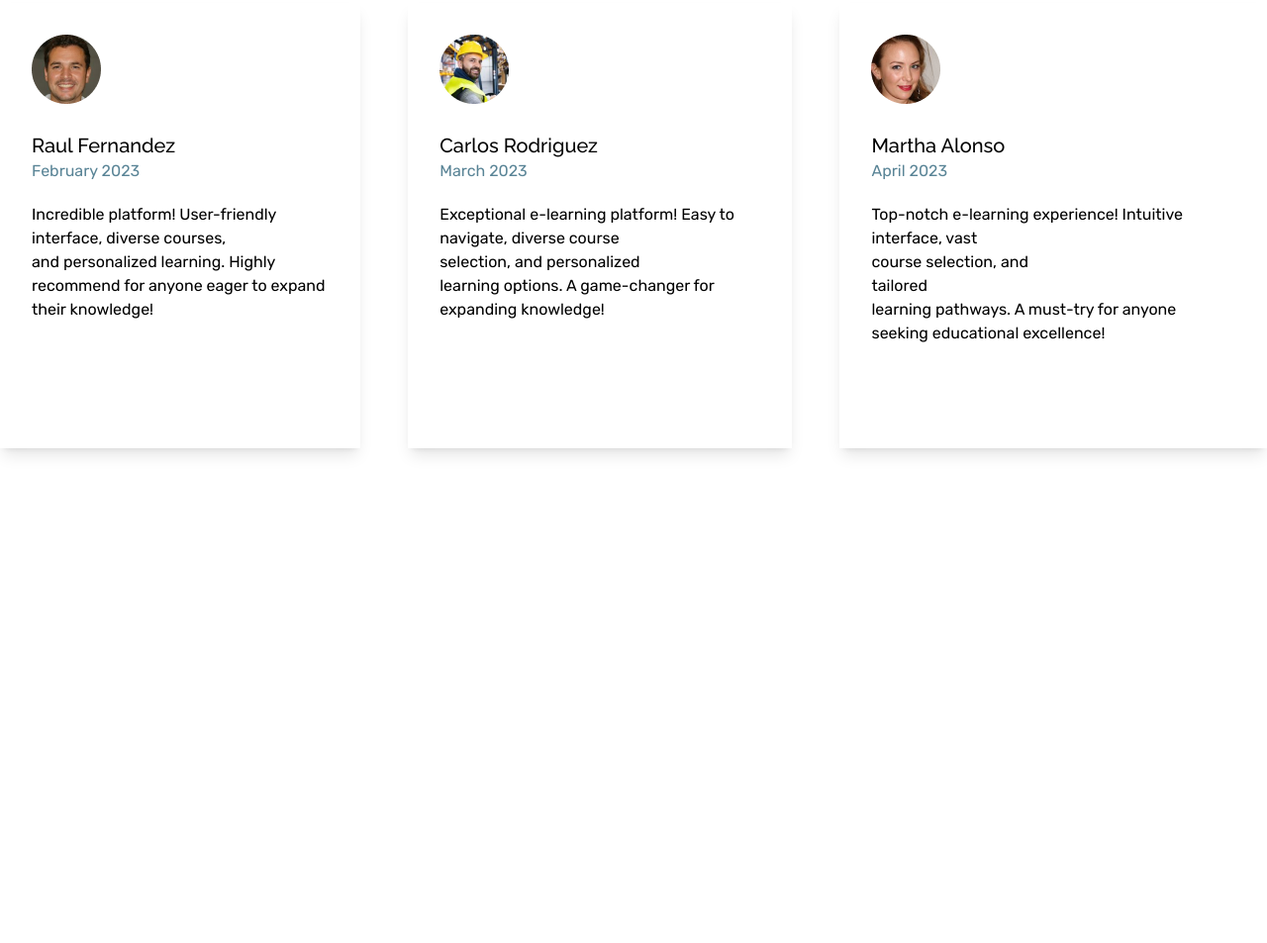
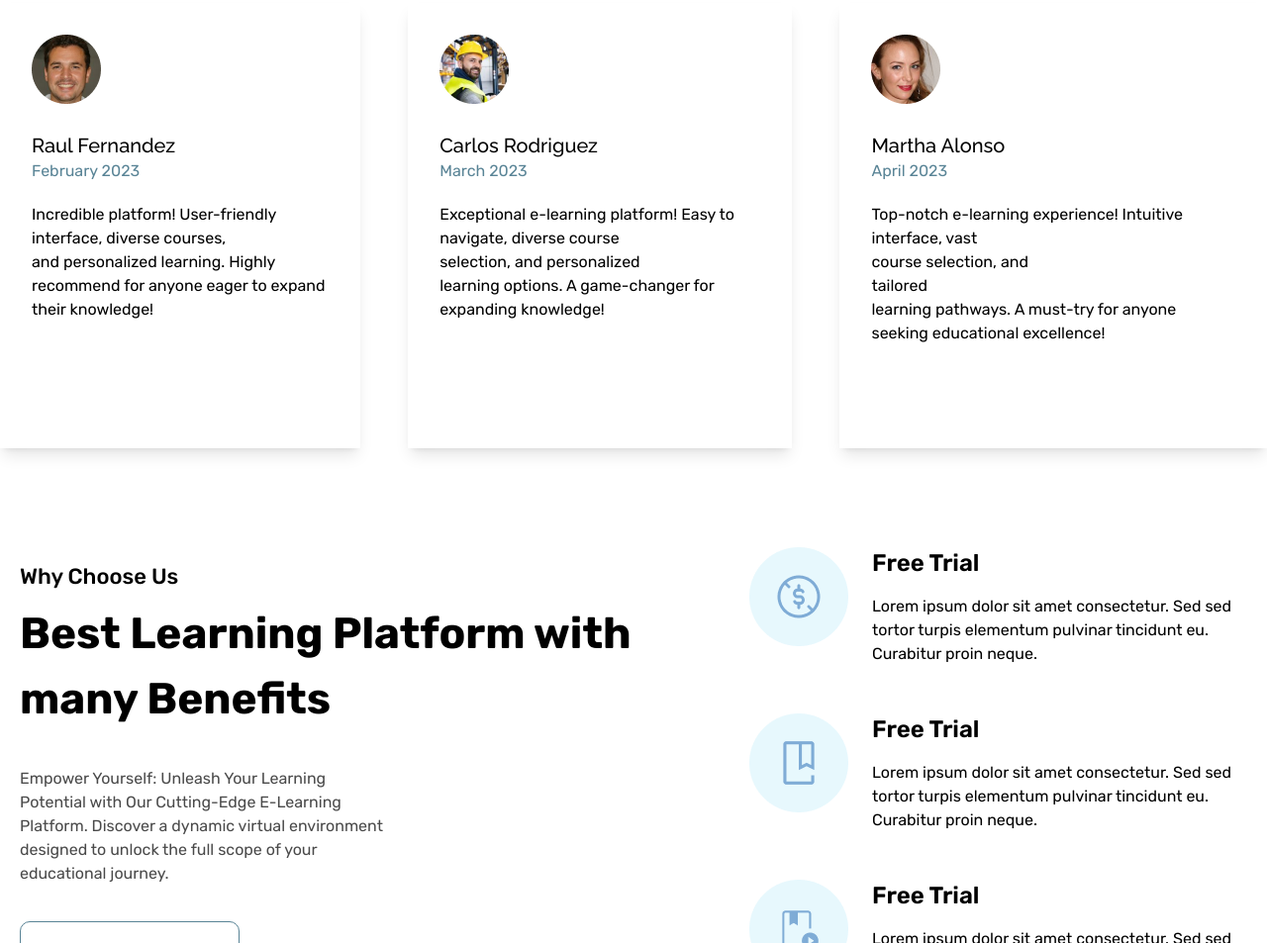
Before and after one commit to sabbir-offc/e-learner, a plain HTML site: page index.html in a window 1280 px wide. Shown: the part 1847-2800 px from the top of the page at 99% size. Before the commit the page ends 2400 px from the top, so only its background shows below. Drawn offline with nearby package versions, Linux system fonts and the light colour scheme.

Commit message:
why choose us section created

```diff
--- a/index.html
+++ b/index.html
@@ -45,7 +45,7 @@
     </script>
 </head>
 
-<body class="font-rubik">
+<body class="font-rubik space-y-4 lg:space-y-0">
     <!-- Navbar -->
     <nav class="w-full">
         <div
@@ -121,7 +121,7 @@
 
 
     <!-- Instructor section -->
-    <section class="bg-black min-h-screen flex justify-center items-center flex-col">
+    <section class="bg-black min-h-screen flex justify-center items-center flex-col p-5">
 
 
         <h3 class="uppercase font-bold text-white">tOP Instructor</h3>
@@ -173,7 +173,7 @@
             </div>
             <h3 class="text-xl font-medium">Words From Our Learners</h3>
         </div>
-        <div class="flex justify-center items-center gap-12 mt-12">
+        <div class="flex justify-center items-center gap-12 mt-12 flex-col lg:flex-row">
             <div class="p-8 shadow-lg h-[450px]">
                 <img src="assets/testimonial1.png" alt="" class="mb-7">
                 <div>
@@ -219,6 +219,54 @@
     </section>
 
 
+
+    <!-- why choose section -->
+    <section class="container mx-auto">
+        <div class="flex justify-center items-center flex-col lg:flex-row px-5">
+            <div>
+                <h3 class="capitalize text-[22px] font-medium mb-2">Why Choose us</h3>
+                <h1 class="font-bold text-[44px]">Best Learning Platform with many Benefits</h1>
+                <p class="my-9 w-2/4 text-base text-[#4A4A4A]">Empower Yourself: Unleash Your Learning
+                    Potential with Our
+                    Cutting-Edge E-Learning
+                    Platform. Discover
+                    a dynamic virtual environment designed to unlock the full scope of your educational journey.</p>
+                <button class="py-5 px-9 text-[#598496] border-[#598496] border rounded-[10px]">Check Out Free
+                    Trial</button>
+            </div>
+            <div class="flex flex-col gap-12 mt-12 lg:mt-0">
+                <div class="flex gap-6 items-start">
+                    <img src="assets/freeTrial.png" alt="">
+                    <div>
+
+                        <h3 class="font-semibold text-2xl mb-4">Free Trial</h3>
+                        <p>Lorem ipsum dolor sit amet consectetur. Sed sed tortor turpis elementum pulvinar tincidunt
+                            eu. Curabitur proin neque.</p>
+                    </div>
+                </div>
+                <div class="flex gap-6 items-start">
+                    <img src="assets/freeCourse.png" alt="">
+                    <div>
+
+                        <h3 class="font-semibold text-2xl mb-4">Free Trial</h3>
+                        <p>Lorem ipsum dolor sit amet consectetur. Sed sed tortor turpis elementum pulvinar tincidunt
+                            eu. Curabitur proin neque.</p>
+                    </div>
+                </div>
+                <div class="flex gap-6 items-start">
+                    <img src="assets/freeLessons.png" alt="">
+                    <div>
+
+                        <h3 class="font-semibold text-2xl mb-4">Free Trial</h3>
+                        <p>Lorem ipsum dolor sit amet consectetur. Sed sed tortor turpis elementum pulvinar tincidunt
+                            eu. Curabitur proin neque.</p>
+                    </div>
+                </div>
+            </div>
+
+        </div>
+    </section>
+
     <!-- Js code -->
     <script>
         document.addEventListener("DOMContentLoaded", function () {
```
Also changed, not shown: assets/freeCourse.png (added), assets/freeLessons.png (added), assets/freeTrial.png (added).
